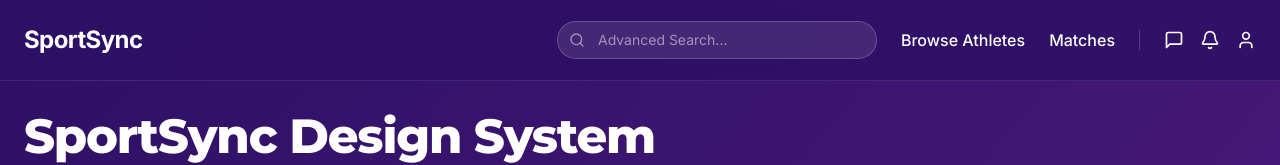
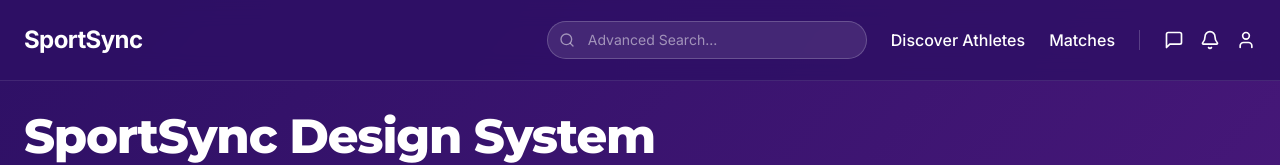
Before and after one commit to FartushynskyiBohdan/SportSyncAndroid, a React (Vite) app in the folder frontend/: page /design-system in a window 1280 px wide. Shown: the top 165 px of the page. Built offline with nearby package versions, Linux system fonts and the light colour scheme.

Commit message:
fix: incorrect URL for discovery page

```diff
--- a/frontend/src/app/components/Navbar.tsx
+++ b/frontend/src/app/components/Navbar.tsx
@@ -4,7 +4,7 @@ import { useNavigate, useLocation } from 'react-router';
 export function Navbar() {
   const navigate = useNavigate();
   const location = useLocation();
-  const isDiscovery = location.pathname === '/discovery';
+  const isDiscovery = location.pathname === '/discover';
   const isPublicPage = location.pathname === '/' || location.pathname === '/login';
 
   return (
@@ -35,8 +35,8 @@ export function Navbar() {
 
               {/* Links */}
               <div className="hidden lg:flex items-center gap-6 text-sm font-medium">
-                <button onClick={() => navigate('/discovery')} className="hover:text-purple-300 transition-colors cursor-pointer">
-                  Browse Athletes
+                <button onClick={() => navigate('/discover')} className="hover:text-purple-300 transition-colors cursor-pointer">
+                  Discover Athletes
                 </button>
                 <button onClick={() => navigate('/matches')} className="hover:text-purple-300 transition-colors cursor-pointer">
                   Matches
```
